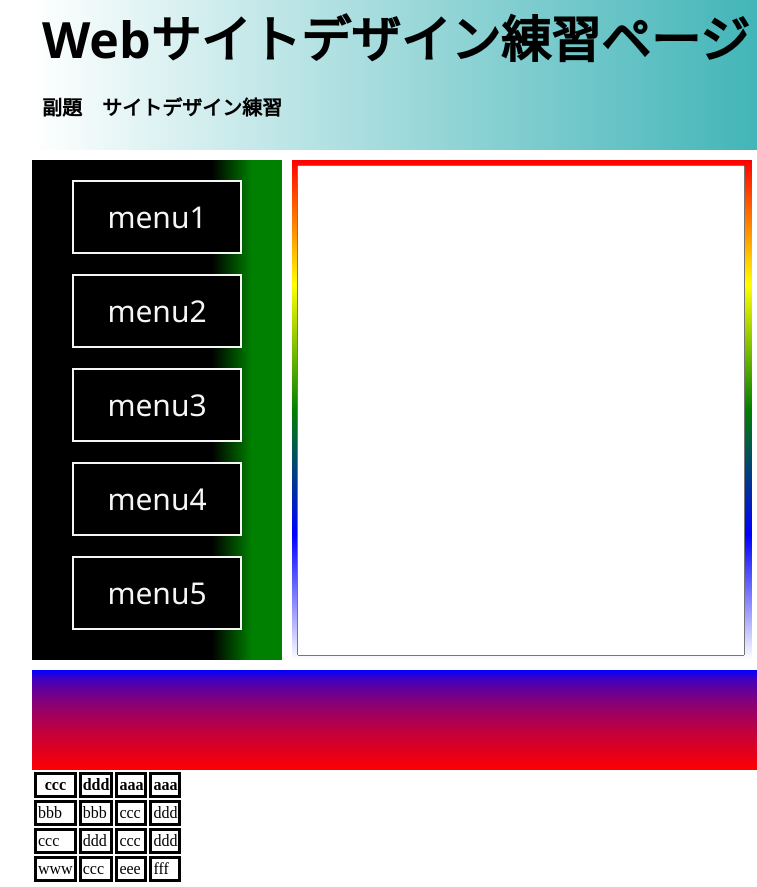
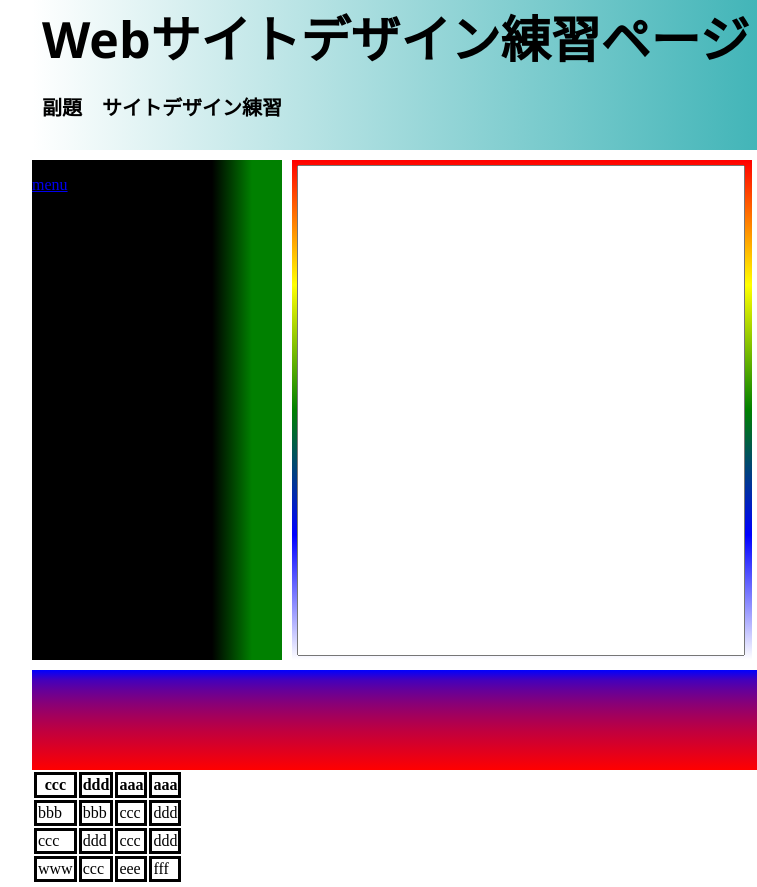
Before and after one commit to zatsjyouji/-, a plain HTML site: page index.html in a window 1280 px wide. Shown: the top 887 px of the page, 118-875 px from the left. Drawn offline with Linux system fonts and the light colour scheme.

Commit message:
haikeichange
haikeichange

```diff
--- a/index.html
+++ b/index.html
@@ -11,13 +11,10 @@
         <h2>副題　サイトデザイン練習</h2>
     </div>
     <div id="B">
-        <ul id="menu">
-            <li class="menubtn">menu1</li>
-            <li class="menubtn">menu2</li>
-            <li class="menubtn">menu3</li>
-            <li class="menubtn">menu4</li>
-            <li class="menubtn">menu5</li>
-        </ul>
+       <p><a href="#a">menu</p></a>
+       <p>menu</p>
+       <p>menu</p>
+       <p>menu</p>
     </div>
     <div id="C">
         <img src="nasi.jpg">
@@ -55,6 +52,56 @@
 </tr>
 
 </table>
-<!--     git.jsはなし　つかわなかった -->
+
+
+<br><br>
+<br>
+<br>
+<br>
+<br>
+<br>
+<br>
+<br>
+<br>
+<br>
+<br>
+<br><br>
+<br>
+<br>
+<br>
+<br>
+<br>
+<br>
+<br>
+<br>
+<br>
+<br>
+<br><br>
+<br>
+<br>
+<br>
+<br>
+<br>
+<br>
+<br>
+<br>
+<br>
+<br>
+<a name="a">ここまでとばしたい</a>
+
+ページない移動ジャンプさせる場合は
+a href="#idou" a
+href側に#をつける
+
+a要素のname属性で属性値を指定
+a name="idou" a
+
+
+
+<script src="git.js"></script>
+
+<!-- memo
+position relative 自分の位置
+position absolute 基準がウインドウ -->
 </body>
 </html>
```
